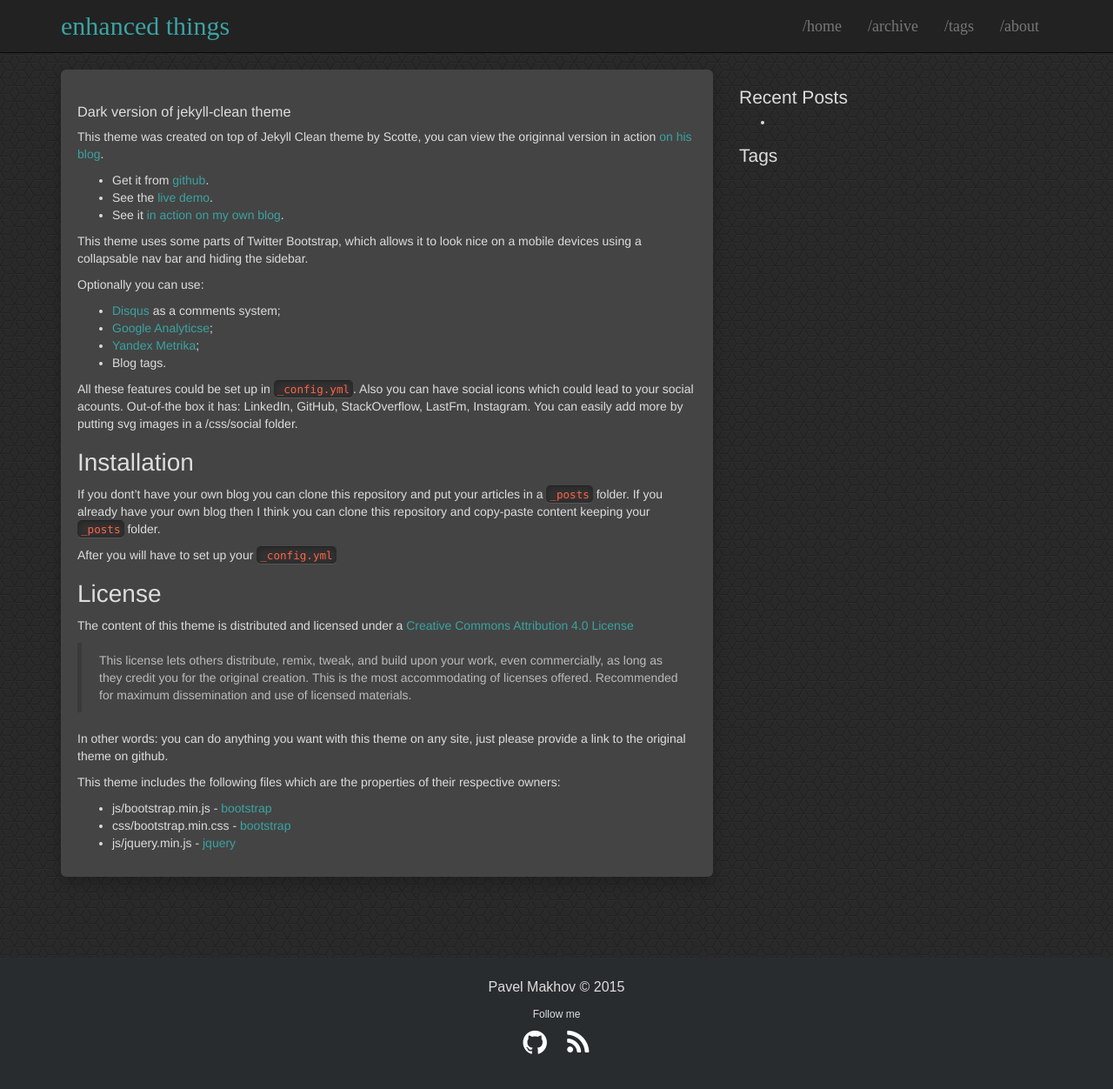
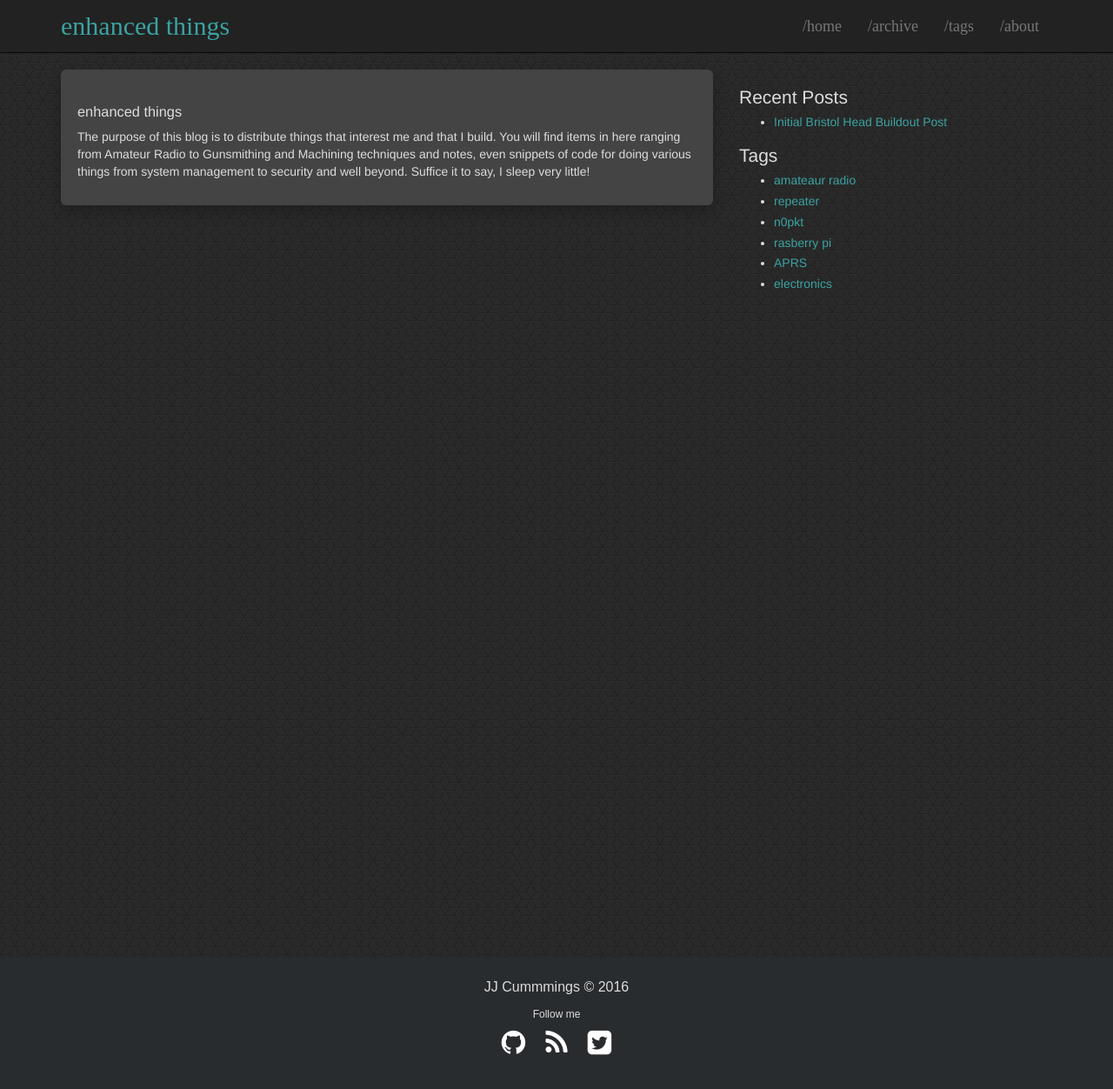
Before and after one commit to enhanced/enhanced.github.io, a Jekyll site: the page built from about.md, in a window 1280 px wide and 1278 px high. Shown: the top 1252 px of the window at 87% size. Built offline with Jekyll 4.4.1, drawn with Linux system fonts in a browser that asks for light colours.

Commit message:
Added twitter, updated footer, updated formatting and date

```diff
--- a/_config.yml
+++ b/_config.yml
@@ -12,6 +12,7 @@ baseurl: ''
 
 social:
   github: enhanced
+  twitter: enhancedx
   #stackoverflow: ''
   #linkedin:
   #instagram: ''
--- a/_includes/footer.html
+++ b/_includes/footer.html
@@ -1,7 +1,7 @@
     <footer class="footer-distributed">
       <div class="container">
         <div class="footer">
-          <p>Pavel Makhov &copy; 2015</p>
+          <p>JJ Cummmings &copy; 2016</p>
           {% include social.html %}
         </div>
       </div>
--- a/_includes/social.html
+++ b/_includes/social.html
@@ -38,4 +38,10 @@
     </li>
   {% endif %}
 
+  {% if site.social.twitter %}
+    <li>
+      <a title="{{ site.social.twitter }} RSS" href="http://www.twitter.com/{{ site.social.twitter }}" target="_blank"><i class="fa fa-twitter-square fa-2x"></i></a>
+    </li>
+  {% endif %}
+
 </ul>
--- a/about.md
+++ b/about.md
@@ -4,51 +4,6 @@ title: About
 
 ---
 
-### Dark version of jekyll-clean theme
+### enhanced things
 
-This theme was created on top of Jekyll Clean theme by Scotte, you can view the originnal version in action [on his blog](https://scotte.github.io).
-
-* Get it from [github](https://github.com/streetturtle/jekyll-clean-dark).
-* See the [live demo](http://pavelmakhov.com/jekyll-clean-dark).
-* See it [in action on my own blog](http://pavelmakhov.com).
-
-This theme uses some parts of Twitter Bootstrap, which allows it to look nice on a mobile devices using a collapsable nav bar and hiding the
-sidebar.
-
-Optionally you can use:
-
- - [Disqus](http://disqus.com) as a comments system;
- - [Google Analyticse](http://www.google.com/analytics/);
- - [Yandex Metrika](http://metrica.yandex.com);
- - Blog tags.
-
-All these features could be set up in `_config.yml`. Also you can have social icons which could lead to your social acounts. Out-of-the box it has: LinkedIn, GitHub, StackOverflow, LastFm, Instagram. You can easily add more by putting svg images in a /css/social folder.
-
-Installation
-==
-
-If you dont't have your own blog you can clone this repository and put your articles in a `_posts` folder.
-If you already have your own blog then I think you can clone this repository and copy-paste content keeping your `_posts` folder.
-
-After you will have to set up your `_config.yml`
-
-License
-=======
-
-The content of this theme is distributed and licensed under a
-[Creative Commons Attribution 4.0 License](https://creativecommons.org/licenses/by/4.0/legalcode)
-
->This license lets others distribute, remix, tweak, and build upon your work,
->even commercially, as long as they credit you for the original creation. This
->is the most accommodating of licenses offered. Recommended for maximum
->dissemination and use of licensed materials.
-
-In other words: you can do anything you want with this theme on any site, just please
-provide a link to the original theme on github.
-
-This theme includes the following files which are the properties of their
-respective owners:
-
-* js/bootstrap.min.js - [bootstrap](http://getbootstrap.com)
-* css/bootstrap.min.css - [bootstrap](http://getbootstrap.com)
-* js/jquery.min.js - [jquery](https://jquery.com)
+The purpose of this blog is to distribute things that interest me and that I build.  You will find items in here ranging from Amateur Radio to Gunsmithing and Machining techniques and notes, even snippets of code for doing various things from system management to security and well beyond.  Suffice it to say, I sleep very little!
```
Also changed, not shown: _posts/2016-02-12-Bristol-Buildout.md (+8 -2 lines).
